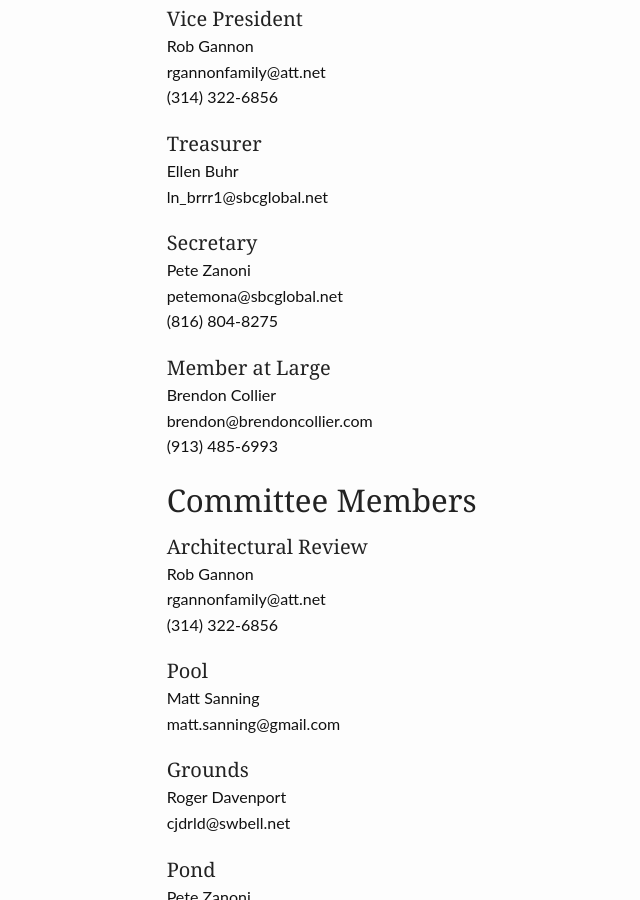
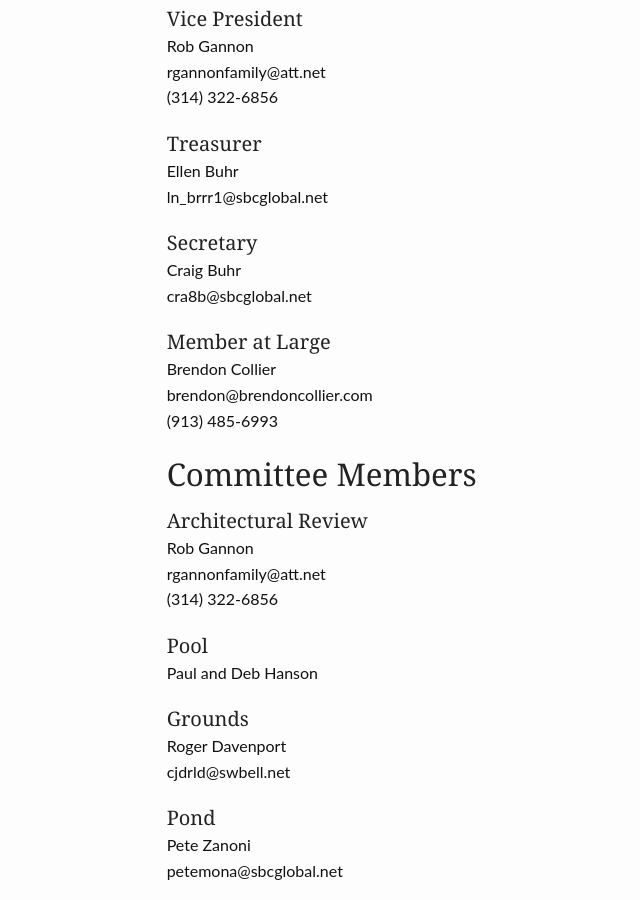
Before and after one commit to anelson425/windsboro-hoa2, a Jekyll site: the page public/contacts/index.html, which Jekyll copies as it is, in a window 1280 px wide and 900 px high, scrolled down 672 px. Shown: the whole window, without its empty margins (170-810 px from the left). Built offline with Jekyll 4.4.1, drawn with Linux system fonts in a browser that asks for light colours.

Commit message:
Adding new board member information

```diff
--- a/_data/board_members.yml
+++ b/_data/board_members.yml
@@ -9,10 +9,9 @@
 - name: Ellen Buhr
   title: Treasurer
   email: ln_brrr1@sbcglobal.net
-- name: Pete Zanoni
+- name: Craig Buhr
   title: Secretary
-  phone: (816) 804-8275
-  email: petemona@sbcglobal.net
+  email: cra8b@sbcglobal.net
 - name: Brendon Collier
   title: Member at Large
   phone: (913) 485-6993
--- a/_data/committee_members.yml
+++ b/_data/committee_members.yml
@@ -2,9 +2,8 @@
   title: Architectural Review
   phone: (314) 322-6856
   email: rgannonfamily@att.net
-- name: Matt Sanning
+- name: Paul and Deb Hanson
   title: Pool
-  email: matt.sanning@gmail.com
 - name: Roger Davenport
   title: Grounds
   email: cjdrld@swbell.net
--- a/public/contacts/index.html
+++ b/public/contacts/index.html
@@ -264,9 +264,9 @@
 
           <h4 class="font-size-h4 t10">Secretary</h4>
           <ul class="no-bullet">
-            <li>Pete Zanoni</li>
-            <li>petemona@sbcglobal.net </li>
-            <li>(816) 804-8275 </li>
+            <li>Craig Buhr</li>
+            <li>cra8b@sbcglobal.net </li>
+
           </ul>
 
           <h4 class="font-size-h4 t10">Member at Large</h4>
@@ -291,8 +291,8 @@
 
           <h4 class="font-size-h4 t10">Pool</h4>
           <ul class="no-bullet">
-            <li>Matt Sanning</li>
-            <li>matt.sanning@gmail.com </li>
+            <li>Paul and Deb Hanson</li>
+
 
           </ul>
 
```
Also changed, not shown: public/sitemap.xml (+10 -10 lines), Gemfile.lock.
